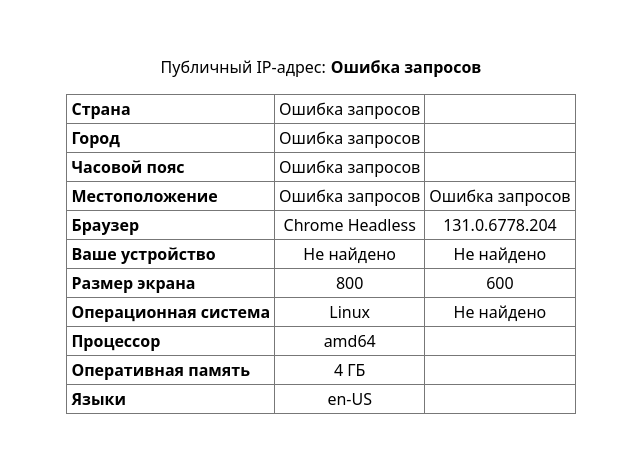
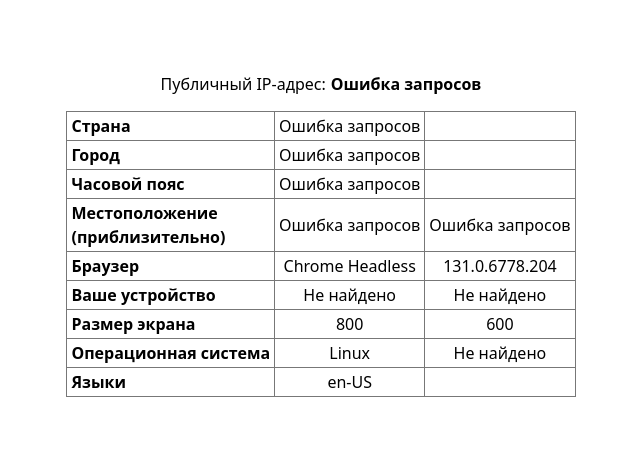
Before and after one commit to IamGabimaru/Your_info, a website built with Vite: page index.html in a window 1280 px wide. Shown: the part 166-618 px from the top of the page, without its empty margins (319-959 px from the left). Built offline with nearby package versions, Linux system fonts and the light colour scheme; no server answers.

Commit message:
Удалены не правильно работающие свойства

```diff
--- a/index.html
+++ b/index.html
@@ -34,7 +34,7 @@
                         <td class="time-zone">Загрузка...</td>
                     </tr>
                     <tr class="row">
-                        <th class="row-name">Местоположение</th>
+                        <th class="row-name">Местоположение<br>(приблизительно)</th>
                         <td class="lat">Загрузка...</td>
                         <td class="lon">Загрузка...</td>
                     </tr>
@@ -59,14 +59,6 @@
                         <td class="os">Загрузка...</td>
                     </tr>
                     <tr class="row">
-                        <th class="row-name">Процессор</th>
-                        <td class="cpu">Загрузка...</td>
-                    </tr>
-                    <tr class="row">
-                        <th class="row-name">Оперативная память</th>
-                        <td class="ram">Загрузка...</td>
-                    </tr>
-                    <tr class="row">
                         <th class="row-name">Языки</th>
                         <td class="languages">Загрузка...</td>
                     </tr>
--- a/index.js
+++ b/index.js
@@ -49,11 +49,9 @@ const parser = (new UAParser).getResult();
 const browserData = [parser.browser.name, parser.browser.version]
 const deviceData = [parser.device.vendor, parser.device.model]
 const osData = [parser.os.name, parser.os.version]
-const cpuData = [parser.cpu.architecture]
-document.querySelector('.ram').textContent = window.navigator.deviceMemory + ' ГБ'
-document.querySelector('.languages').textContent = window.navigator.languages
 document.querySelector('.width').textContent = window.screen.width
 document.querySelector('.height').textContent = window.screen.height
+document.querySelector('.languages').textContent = window.navigator.languages
 
 const browser = document.querySelectorAll('.browser')
 for (let i = 0; i < browserData.length; i++) {
@@ -69,8 +67,3 @@ const os = document.querySelectorAll('.os')
 for (let i = 0; i < osData.length; i++) {
     osData[i] == undefined ? os[i].innerHTML = 'Не найдено' : os[i].innerHTML = osData[i]
 }
-
-const cpu = document.querySelectorAll('.cpu')
-for (let i = 0; i < cpuData.length; i++) {
-    cpuData[i] == undefined ? cpu[i].innerHTML = 'Не найдено' : cpu[i].innerHTML = cpuData[i]
-}
```
